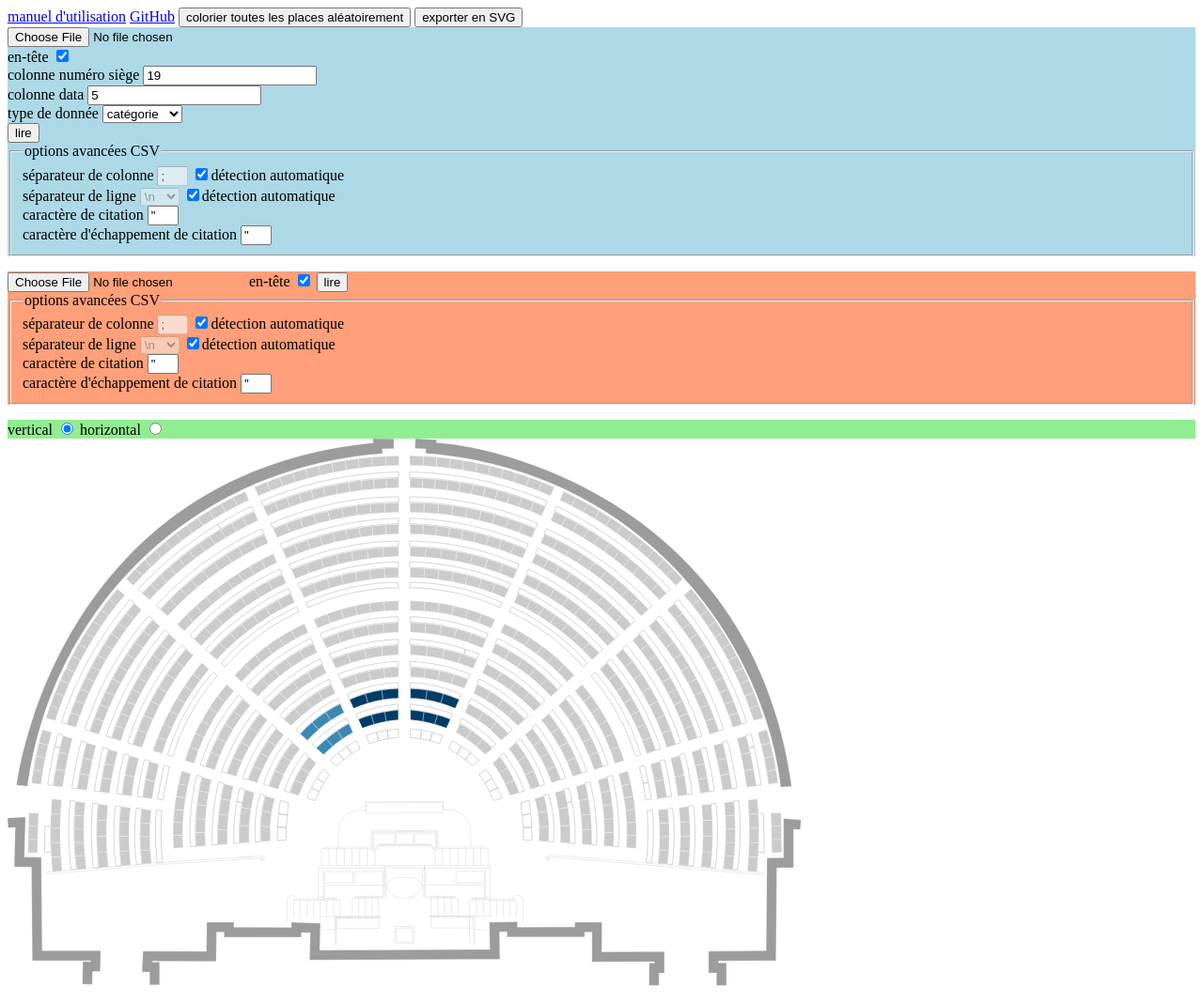
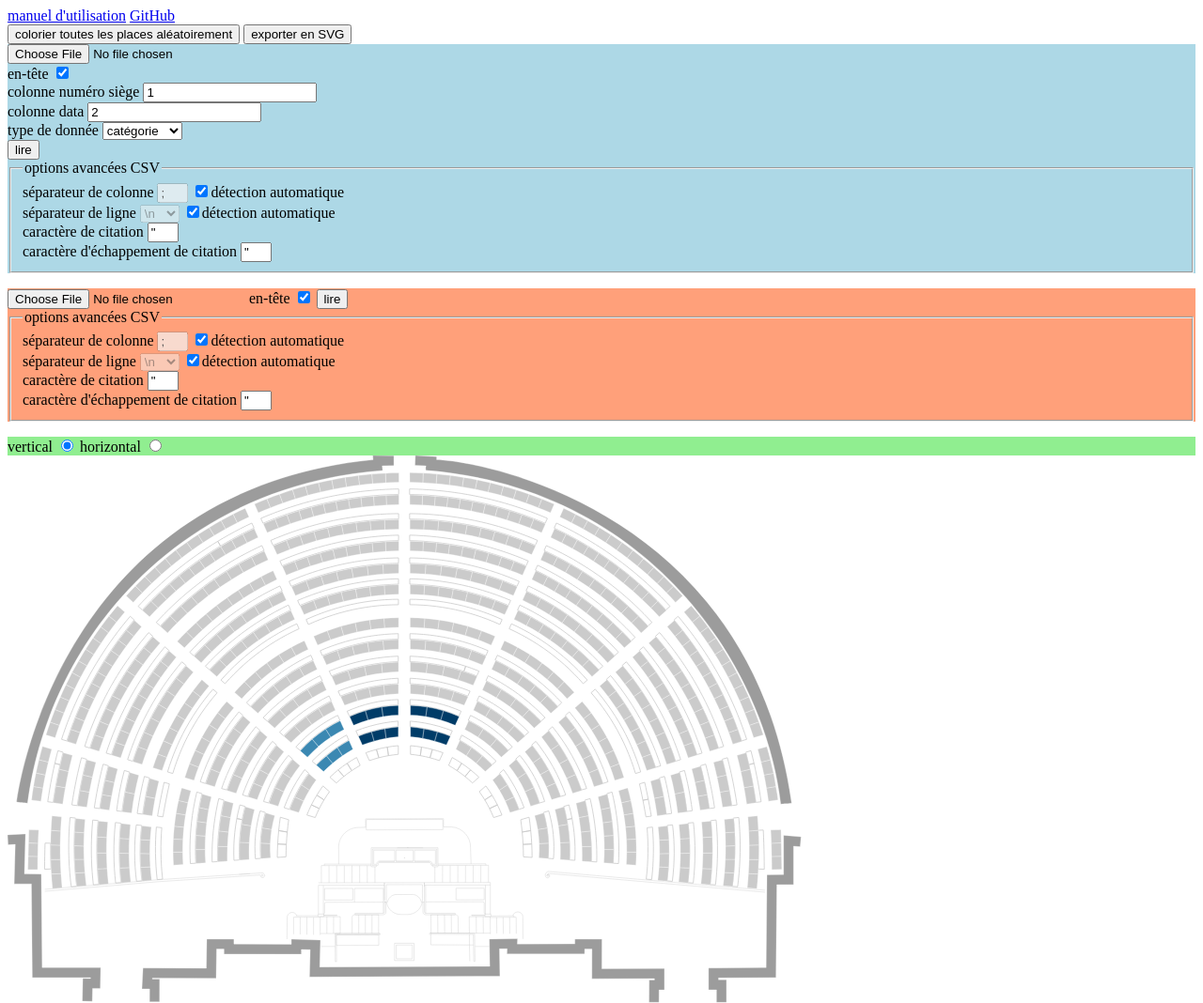
Before and after one commit to Serrulien/hemicycle-france, a website: page docs/principale.html in a window 1280 px wide. Shown: the whole page at 94% size. Drawn offline with Linux system fonts and the light colour scheme.

Commit message:
refactor(app): ajoute un header contenant les liens

```diff
--- a/docs/principale.html
+++ b/docs/principale.html
@@ -44,12 +44,12 @@ SOFTWARE.
 
 <body>
 
+<header>
+	<a href="./aide-utilisation.html" hreflang="fr">manuel d'utilisation</a>
+	<a href="https://github.com/Serrulien/hemicycle-france">GitHub</a>
+</header>
+
 <article>
-
-	<a href="./aide-utilisation.html" hreflang="fr">manuel d'utilisation</a>
-
-	<a href="https://github.com/Serrulien/hemicycle-france">GitHub</a>
-
 	<button id="couleurAlea">colorier toutes les places aléatoirement</button>
 
 	<button id="export">exporter en SVG</button>
@@ -65,12 +65,12 @@ SOFTWARE.
 		<br>
 
 		<label for="dataColonneSiege">colonne numéro siège</label>
-		<input type="number" id="dataColonneSiege" min="1" required value="19" />
+		<input type="number" id="dataColonneSiege" min="1" required value="1" />
 
 		<br>
 
 		<label for="dataColonne">colonne data</label>
-		<input type="number" id="dataColonne" min="1" required value="5" />
+		<input type="number" id="dataColonne" min="1" required value="2" />
 
 		<br>
 
```
